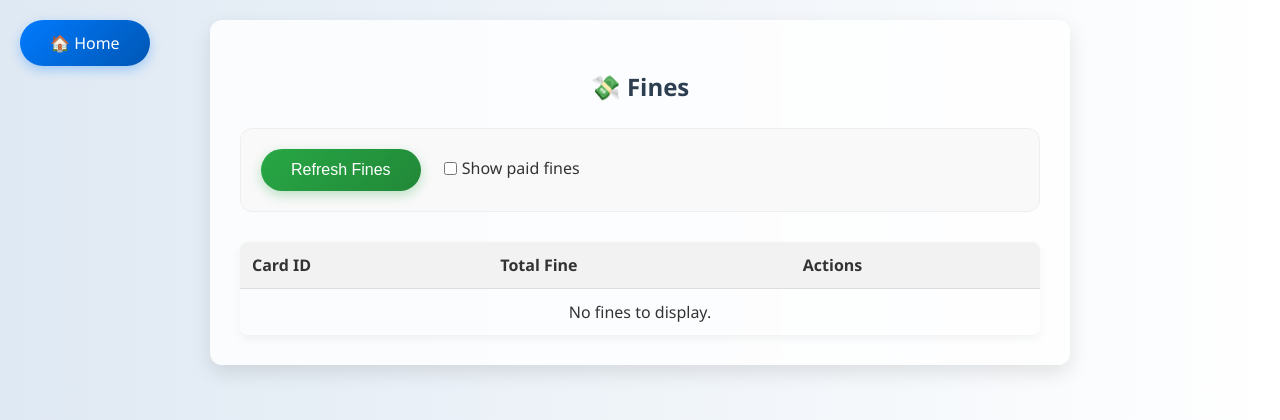
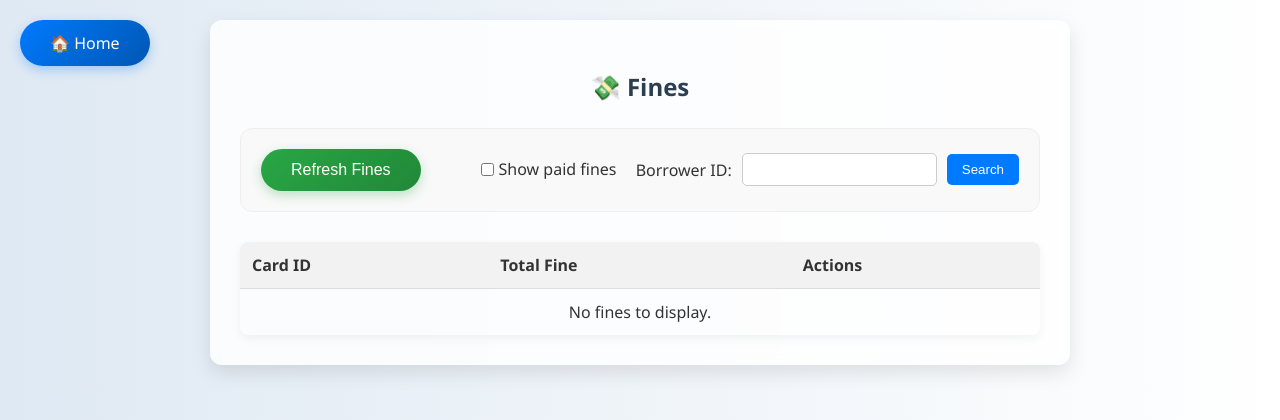
Before and after one commit to SpitsEric/Library-Management-System, a Django app: page /library/fines/ in a window 1280 px wide. Shown: the top 420 px of the page. Run offline with Django 5.2, Linux system fonts and the light colour scheme; data that the repository does not hold is empty.

Commit message:
Update view_fines.html

```diff
--- a/LibraryManagementSystem/library_app/templates/library_app/view_fines.html
+++ b/LibraryManagementSystem/library_app/templates/library_app/view_fines.html
@@ -7,14 +7,12 @@
 </head>
 <body style="margin: 0; font-family: 'Segoe UI', Tahoma, Geneva, Verdana, sans-serif; background: linear-gradient(to right, #dfe9f3, #ffffff); color: #333;">
 
-    <!-- Home Button -->
     <a href="{% url 'home' %}"
        style="position: fixed; top: 20px; left: 20px; background: linear-gradient(135deg, #007bff, #0056b3); border: none; color: white; padding: 12px 30px; text-align: center; text-decoration: none; display: inline-block; font-size: 1rem; cursor: pointer; border-radius: 50px; box-shadow: 0 4px 12px rgba(0, 123, 255, 0.3); transition: all 0.3s ease-in-out; z-index: 1000;"
        onmouseover="this.style.transform='translateY(-3px)'; this.style.background='linear-gradient(135deg, #0056b3, #003e80)'"
        onmouseout="this.style.transform='translateY(0)'; this.style.background='linear-gradient(135deg, #007bff, #0056b3)'"
     >🏠 Home</a>
 
-    <!-- Fines Page Content -->
     <div style="max-width: 800px; margin: 20px auto; padding: 30px; background-color: #ffffffcc; border-radius: 12px; box-shadow: 0 8px 20px rgba(0, 0, 0, 0.1); backdrop-filter: blur(5px);">
         <h2 style="text-align: center; margin-bottom: 25px; color: #2c3e50;">💸 Fines</h2>
 
@@ -24,7 +22,7 @@
             </div>
         {% endif %}
 
-        <div style="margin-bottom: 30px; padding: 20px; border: 1px solid #eee; border-radius: 12px; background-color: #f9f9f9;">
+        <div style="margin-bottom: 30px; padding: 20px; border: 1px solid #eee; border-radius: 12px; background-color: #f9f9f9; display: flex; justify-content: space-between; align-items: center;">
             <form method="post" action="{% url 'update_fines' %}" style="display: inline-block; margin-right: 15px;">
                 {% csrf_token %}
                 <button type="submit"
@@ -35,14 +33,18 @@
             </form>
 
             <form method="get" style="display: inline-block;">
-                <label style="display: inline-flex; align-items: center;">
+                <label style="display: inline-flex; align-items: center; margin-right: 15px;">
                     <input type="checkbox" name="include_paid" value="true" {% if include_paid %}checked{% endif %} onchange="this.form.submit()" style="margin-right: 5px;">
                     Show paid fines
                 </label>
+                <div style="display: inline-flex; align-items: center;">
+                    <label for="borrower_id" style="margin-right: 10px;">Borrower ID:</label>
+                    <input type="text" id="borrower_id" name="borrower_id" value="{{ search_borrower_id }}" style="padding: 8px; border: 1px solid #ccc; border-radius: 5px;">
+                    <button type="submit" style="background-color: #007bff; border: none; color: white; padding: 8px 15px; border-radius: 5px; cursor: pointer; margin-left: 10px;">Search</button>
+                </div>
             </form>
         </div>
 
-        <!-- Fines Table -->
         <table style="width: 100%; border-collapse: collapse; box-shadow: 0 4px 10px rgba(0, 0, 0, 0.05); border-radius: 8px; overflow: hidden;">
             <thead>
                 <tr style="background-color: #f2f2f2;">
@@ -83,6 +85,8 @@
                                     >Pay Fine</button>
                                 </form>
                             {% endif %}
+                        {% else %}
+                            <span style="color: green; font-weight: bold;">No Fines</span>
                         {% endif %}
                     </td>
                 </tr>
```
Lines whose indentation alone changed are shown as unchanged.
